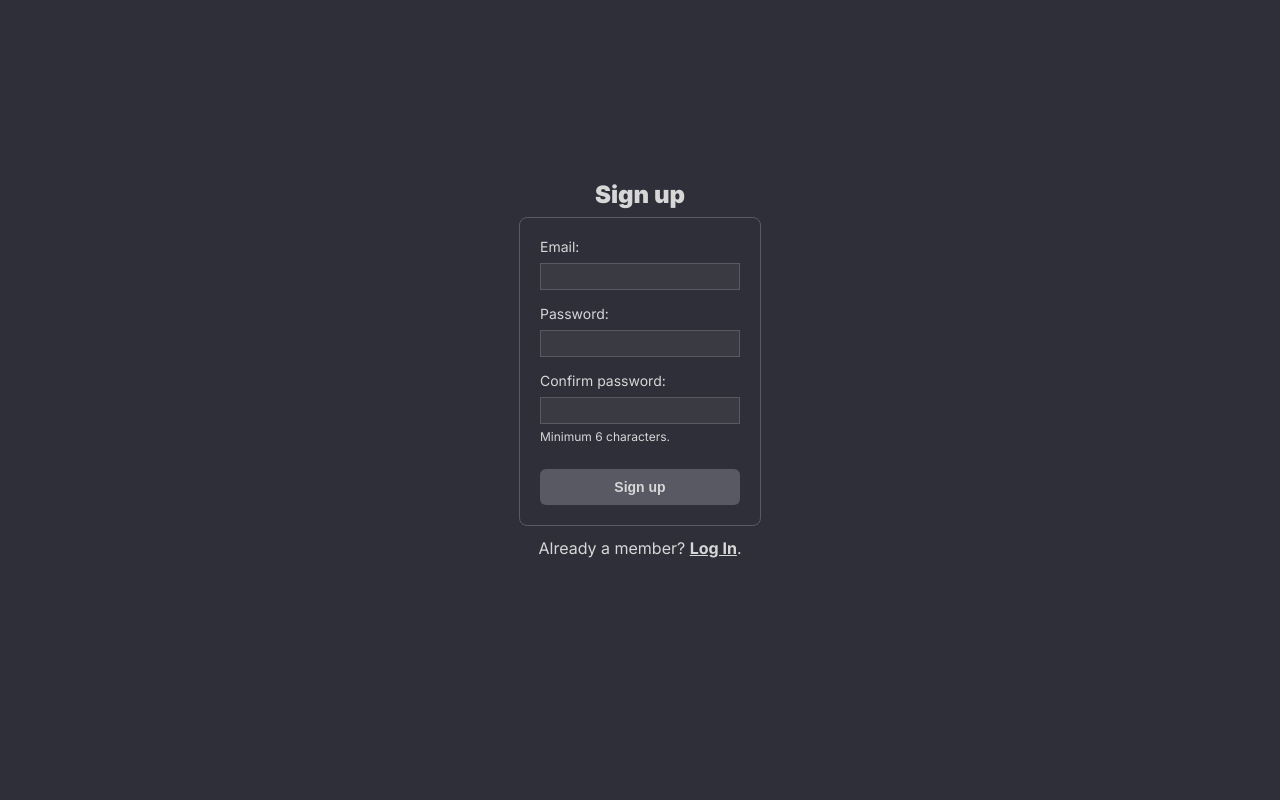
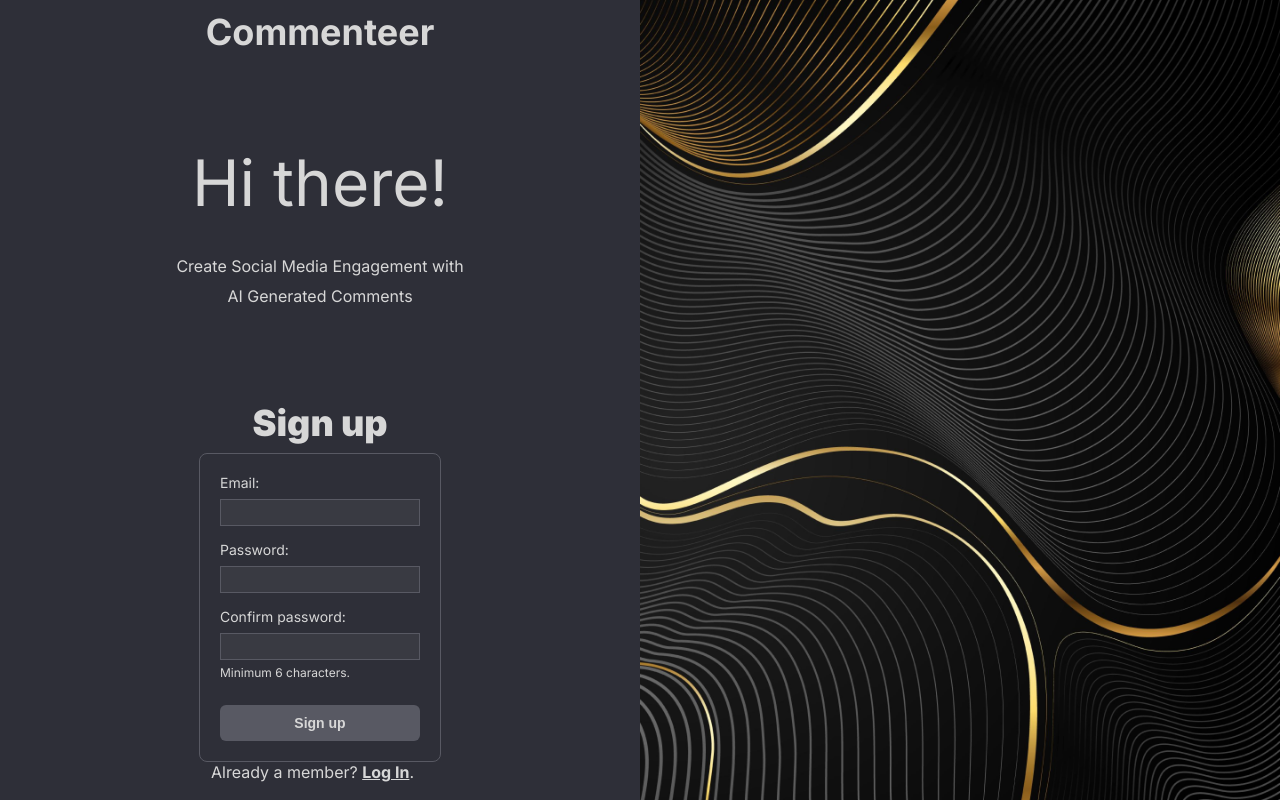
Before and after one commit to mazurcodes/commenteer, a Next.js app: page /signup in a window 1280 px wide. Built offline with nearby package versions, Linux system fonts and the light colour scheme; no server answers.

Commit message:
signup with double side on desktop

```diff
--- a/app/signup/page.module.scss
+++ b/app/signup/page.module.scss
@@ -1,9 +1,48 @@
-.mainWrapper {
+.wrapper {
+  display: flex;
+}
+.main {
+  flex: 1;
   min-height: calc(100vh - 50px);
   display: flex;
   flex-direction: column;
-  justify-content: center;
+  justify-content: space-around;
   align-items: center;
+  padding: 30px 0;
+
+  h1 {
+    font-size: 36px;
+  }
+
+  h2 {
+    font-weight: 400;
+    font-size: 64px;
+    padding: 40px 0 20px;
+    display: none;
+
+    @media (min-width: 750px) {
+      display: block;
+      padding: 90px 0 30px;
+    }
+  }
+
+  @media (min-width: 1000px) {
+    height: 99vh;
+    justify-content: center;
+  }
+}
+
+.description {
+  text-align: center;
+  padding: 20px 0 30px;
+
+  p {
+    line-height: 30px;
+  }
+
+  @media (min-width: 750px) {
+    padding: 0 0 90px;
+  }
 }
 
 .error {
@@ -20,3 +59,20 @@
   font-weight: 700;
   text-decoration: underline;
 }
+
+.aside {
+  display: none;
+  background-image: url('/AuthImage3.png');
+  background-size: cover;
+
+  @media (min-width: 1000px) {
+    display: block;
+    flex: 1;
+    height: 100vh;
+  }
+}
+
+.authImage {
+  height: 99.7%;
+  width: 100%;
+}
--- a/app/signup/page.tsx
+++ b/app/signup/page.tsx
@@ -36,12 +36,23 @@ const SignupPage = () => {
 
   if (!user)
     return (
-      <main className={styles.mainWrapper}>
-        <AuthFormSignup />
-        <Link href="/login" className={styles.link}>
-          Already a member? <span className={styles.span}>Log In</span>.
-        </Link>
-      </main>
+      <div className={styles.wrapper}>
+        <main className={styles.main}>
+          <h1 className={styles.logo}>Commenteer</h1>
+          <h2>Hi there!</h2>
+          <div className={styles.description}>
+            <p>Create Social Media Engagement with</p>
+            <p>AI Generated Comments</p>
+          </div>
+          <div>
+            <AuthFormSignup />
+            <Link href="/login" className={styles.link}>
+              Already a member? <span className={styles.span}>Log In</span>.
+            </Link>
+          </div>
+        </main>
+        <aside className={styles.aside} />
+      </div>
     );
 
   return (
```
Also changed, not shown: public/AuthImage3.png (added).
